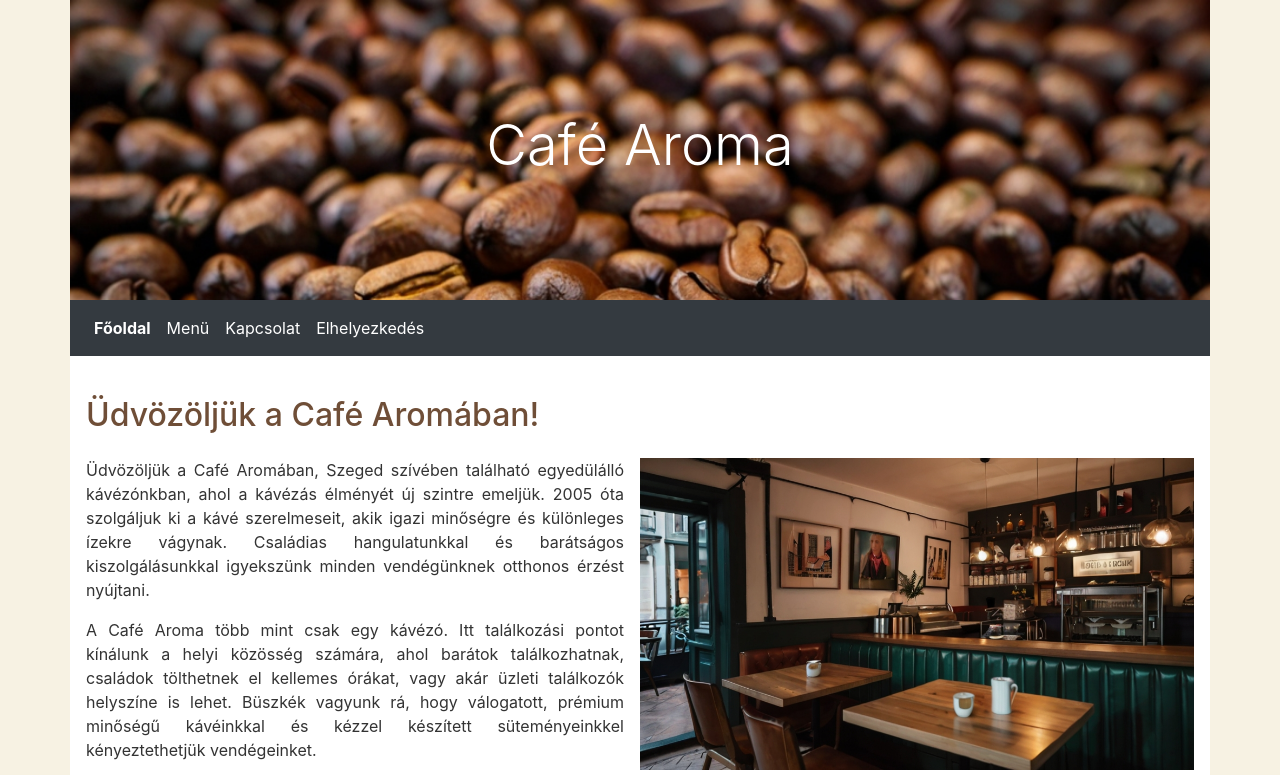
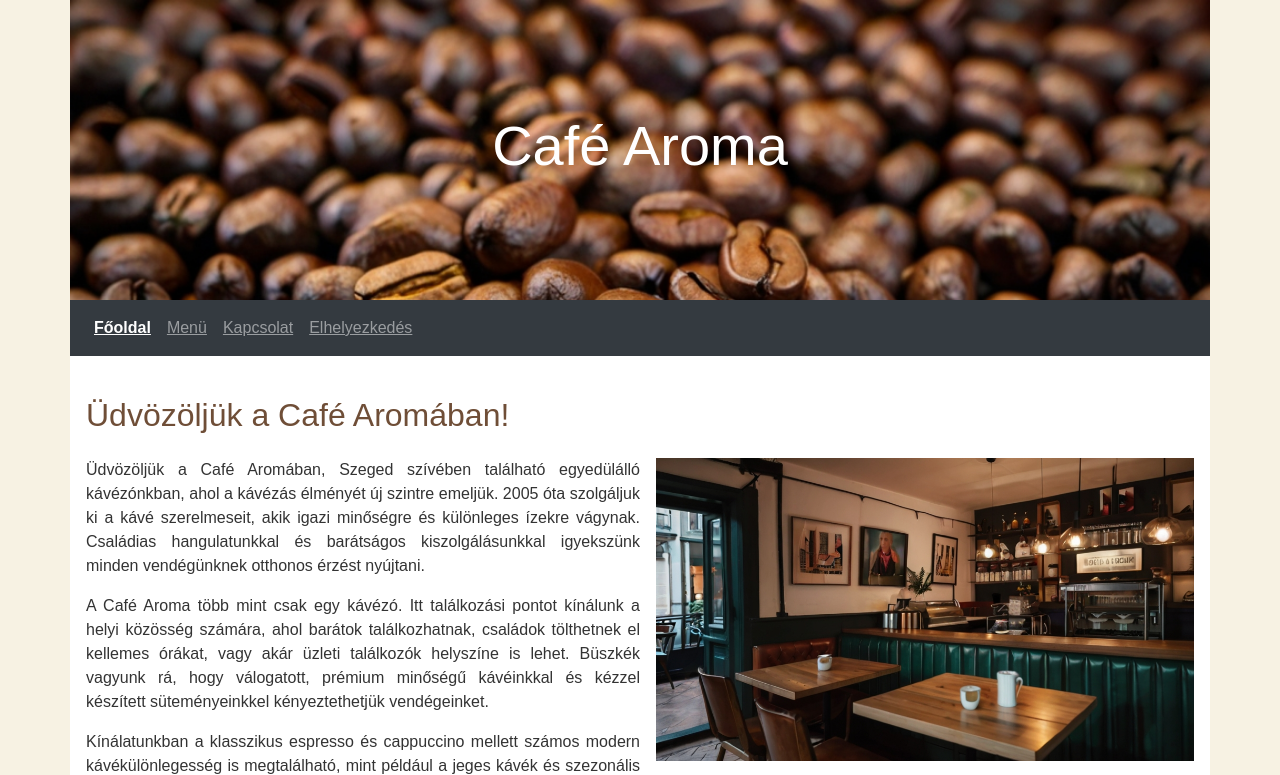
Before and after one commit to Mate720/Cafe-Aroma, a plain HTML site: page webszerkesztés/index.html in a window 1280 px wide. Shown: the top 775 px of the page. Drawn offline with Linux system fonts and the light colour scheme.

Commit message:
Teljesen kész
Észrevett hibák

```diff
--- a/webszerkesztés/cafe.css
+++ b/webszerkesztés/cafe.css
@@ -1,5 +1,5 @@
 html,body{
-        background-color: #f7f2e3 !important;
+        background-color: #f7f2e3;
         font-family: 'Arial', sans-serif;
 }
 
@@ -32,7 +32,7 @@ article {
 
 
 li a{
-    color: white !important;
+    color: white ;
 }
 
 footer {
@@ -46,7 +46,7 @@ h1, h2, h4 {
 }
 
 img {
-    max-width: 100% !important;
+    max-width: 100% ;
     height: auto;
 }
 
@@ -58,7 +58,13 @@ img {
 
 
 a{
-    color:#6f4e37 !important;
+    color:#6f4e37;
+    text-decoration: underline;
+}
+
+a:hover{
+    color:#6f4e37;
+    text-decoration: underline;
 }
 
 iframe{
--- a/webszerkesztés/index.html
+++ b/webszerkesztés/index.html
@@ -5,8 +5,9 @@
 <title>Café Aroma</title>
 <meta http-equiv="X-UA-Compatible" content="IE=edge">
 <meta name="viewport" content="width=device-width, initial-scale=1.0">
+<link rel="stylesheet" href="bootstrap.min.css">
 <link rel="stylesheet" href="cafe.css">
-<link rel="stylesheet" href="bootstrap.min.css">
+
 </head>
 
 <body>
@@ -39,7 +40,7 @@
             <h2 class="my-4">Üdvözöljük a Café Aromában!</h2>
 
 
-                        <img class="ml-3 float-right w-50" src="images/interior.jpg" alt="Café Aroma" title="Café Aroma">
+                        <img class="pl-3 float-right w-50" src="images/interior.jpg" alt="Café Aroma" title="Café Aroma">
 
                     <p class="text-justify">Üdvözöljük a Café Aromában, Szeged szívében található egyedülálló kávézónkban,
                         ahol a kávézás
```
